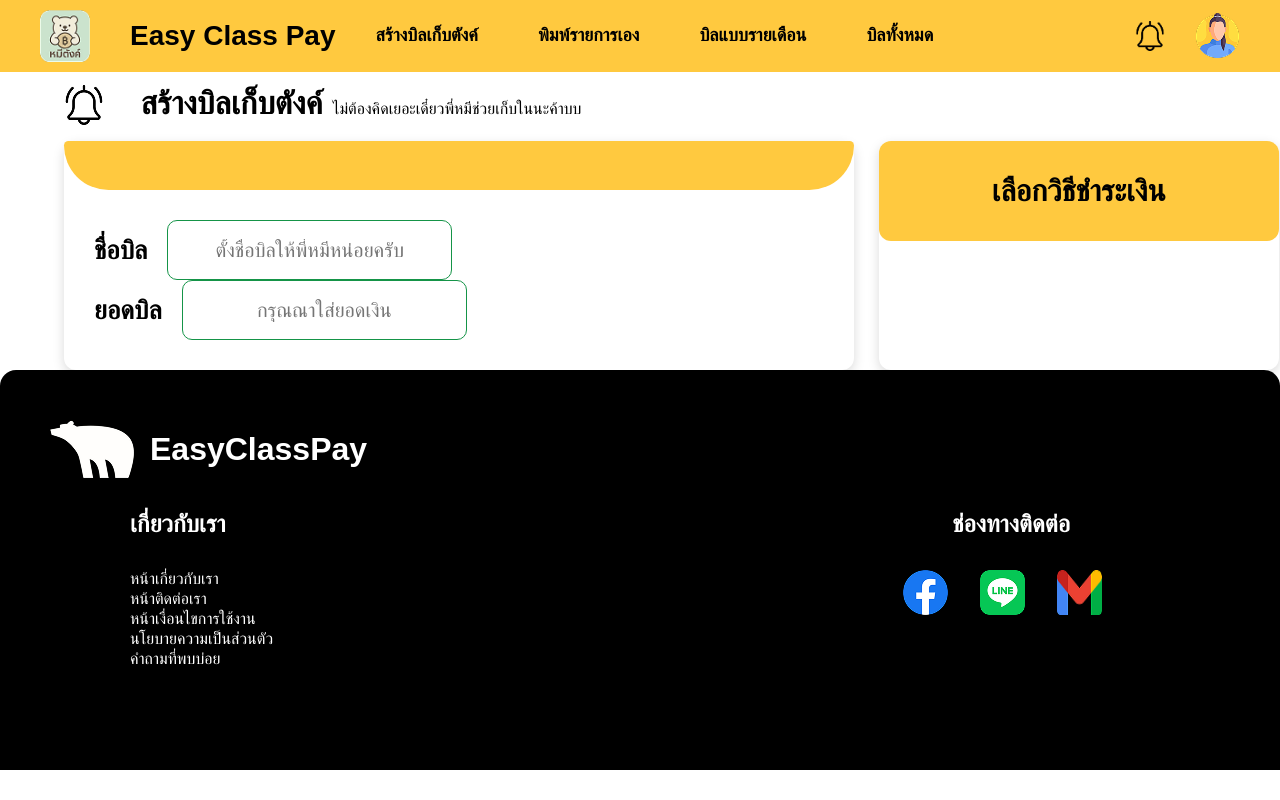
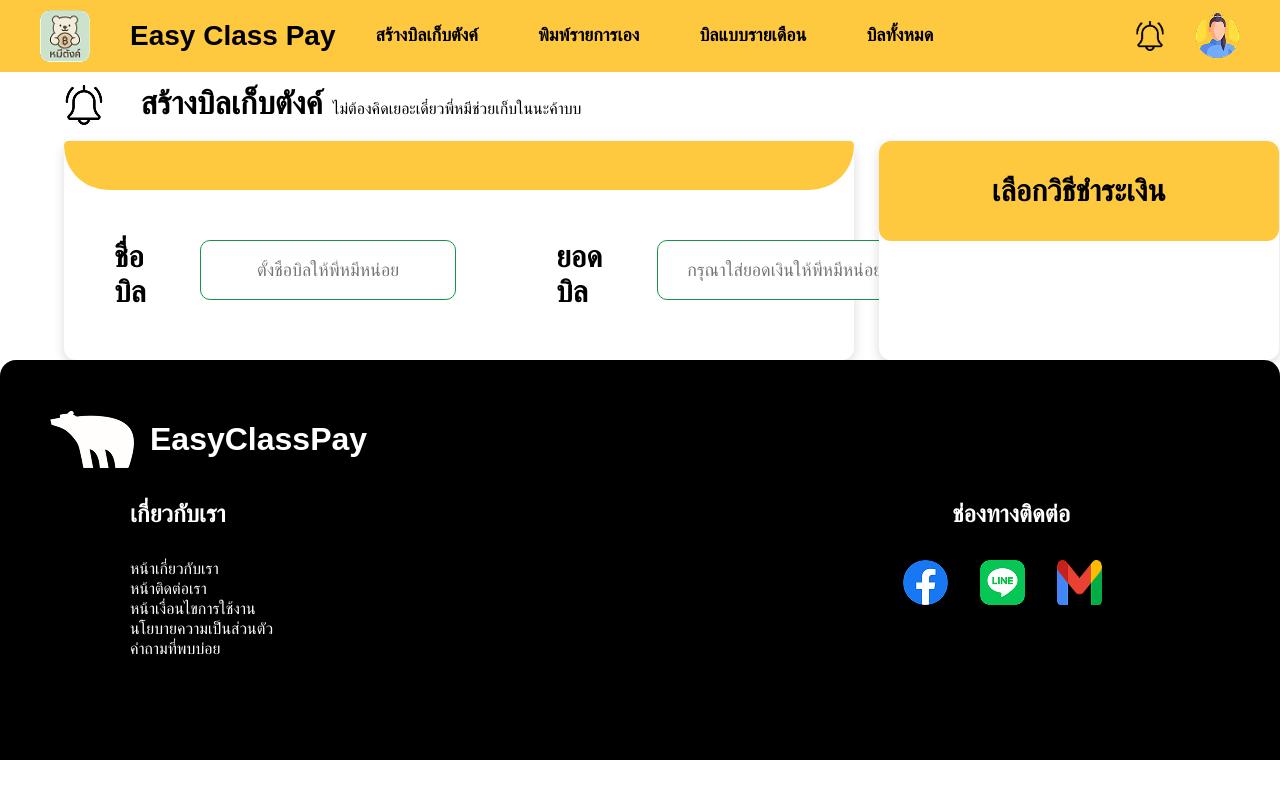
Before and after one commit to BunyawatCharnwechsart/EasyClassPay, a Nuxt app in the folder easyClassPay/: page /createBill in a window 1280 px wide. Built offline with nearby package versions, Linux system fonts and the light colour scheme; a web font is replaced by a local one.

Commit message:
fix create bill

```diff
--- a/easyClassPay/app/components/createBill/createBillBox.vue
+++ b/easyClassPay/app/components/createBill/createBillBox.vue
@@ -1,27 +1,38 @@
 <template>
 
-    <div class="container-createCBB">
-        <div class="block-createCBB"></div>
-        <div class="block-input">
-            <div class="create-input">
-                <p>ชื่อบิล</p>
-                <input type="text" placeholder="ตั้งชื่อบิลให้พี่หมีหน่อยครับ">
-            </div>
-            <div class="create-input">
-                <p>ยอดบิล</p>
-                <input type="text" placeholder="กรุณณาใส่ยอดเงิน">
+    <div class="container-CBB">
+        <div class="createBill">
+            <div class="block-createCBB"></div>
+            <div class="block-input">
+                <div class="inputCBB">
+                    <p>ชื่อบิล</p>
+                    <input type="text" placeholder="ตั้งชื่อบิลให้พี่หมีหน่อย">
+                </div>
+                <div class="inputCBB">
+                    <p>ยอดบิล</p>
+                    <input type="text" placeholder="กรุณาใส่ยอดเงินให้พี่หมีหน่อย">
+                </div>
             </div>
         </div>
     </div>
 
+
+
+
+
 </template>
 
 <style scoped>
-    .container-createCBB {
+
+    .container-CBB {
+        width: 65%;
+    }
+
+    .createBill {
         background: white;
         box-shadow: 0 4px 12px rgba(0,0,0,0.15);
         border-radius: 12px;
-        width: 65%;
+        width: 100%;
     }
 
     .block-createCBB {
@@ -33,27 +44,29 @@
     .block-input {
         display: flex;
         justify-content: space-between;
-        padding: 30px;
-        flex-wrap: wrap;
     }
 
-    .create-input {
+    .inputCBB {
         display: flex;
-        gap: 20px;
+        justify-content: space-between;
+        gap: 30px;
+        padding: 50px;
     }
 
-    .create-input p {
+    .inputCBB p {
         font-weight: bold;
-        font-size: 26px;
+        font-size: 30px;
     }
 
-    .create-input input {
+    .inputCBB input {
+        border-radius: 10px;
+        border:1px solid #159448;
         height: 60px;
-        width: 285px;
-        border-radius: 10px;
-        border: 1px solid #159448;
+        width: 280px;
         text-align: center;
-        font-size: 20px;
+        font-size: 18px;
     }
 
+
+
 </style>
```
Also changed, not shown: easyClassPay/app/pages/createBill.vue (indentation only).
